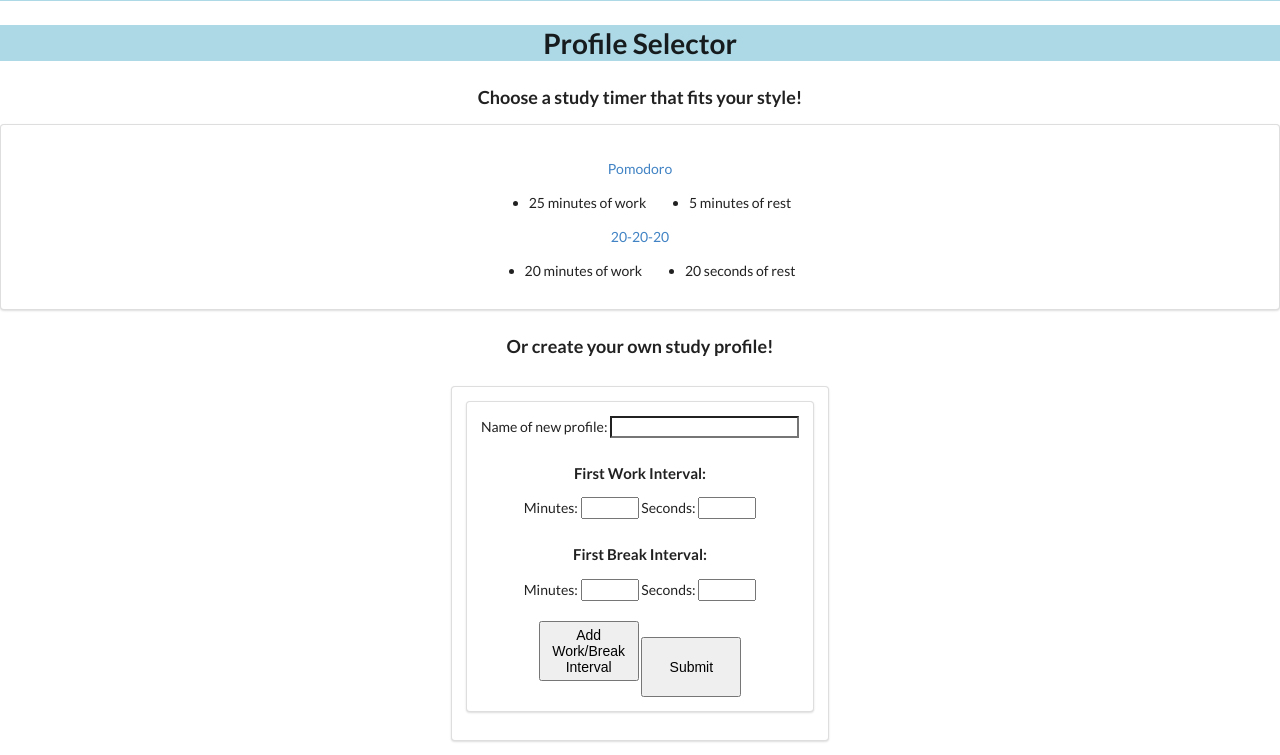
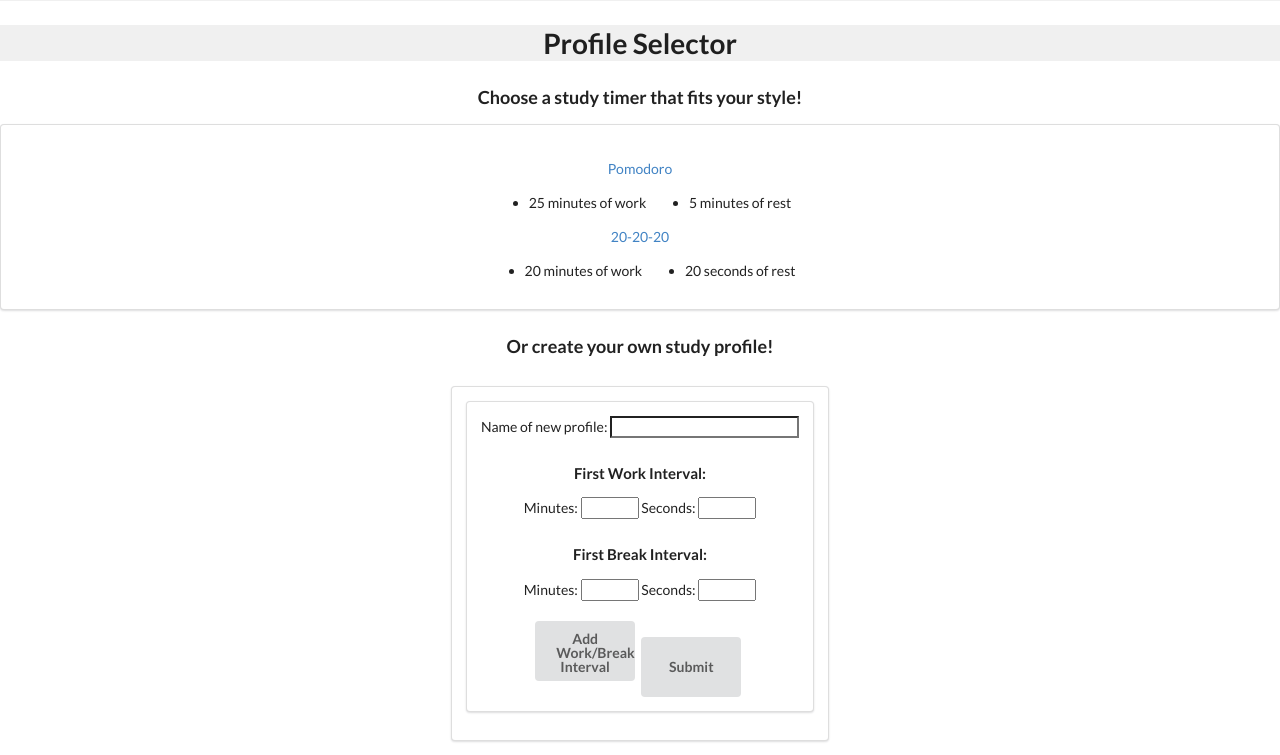
Before and after one commit to AndrewJKingston/Selfocus, a Flask app: page /profile in a window 1280 px wide. Shown: the part 378-1133 px from the top of the page. Run offline with Flask 2, Linux system fonts and the light colour scheme; some libraries are stand-ins or nearby versions.

Commit message:
resized clock image, changed navbar colour and added nicer buttons for the custom profiles

```diff
--- a/my_app/static/main.css
+++ b/my_app/static/main.css
@@ -5,7 +5,7 @@ body {
 nav {
     text-align: left;
     padding: 0;
-    background-color: lightblue;
+    background-color: #F0F0F0;
 }
 
 #intro p {
@@ -15,7 +15,7 @@ nav {
 }
 
 #title {
-    background-color: lightblue;
+    background-color: #F0F0F0;
     display: block;
 }
 
--- a/my_app/templates/profile.html
+++ b/my_app/templates/profile.html
@@ -60,8 +60,8 @@
       <label for="firstBreakSeconds">Seconds: </label>
       <input type="number" id="firstBreakSeconds" name="firstBreakSeconds" min="0" max="60">
       <br><br>
-      <button type="button" id="addIntervalOne" onclick="addNewTimeInterval()">Add Work/Break Interval</button>
-      <button type="submit" id="submitOne" class="post-submit">Submit</button>
+      <button class="ui button" id="addIntervalOne" onclick="addNewTimeInterval()">Add Work/Break Interval</button>
+      <button class="ui button" type="submit" id="submitOne" class="post-submit">Submit</button>
     </form>
     <script></script>
     <script>
--- a/my_app/templates/timer.html
+++ b/my_app/templates/timer.html
@@ -6,7 +6,7 @@
 
 {% block body %}
   <h1 id="title">Timer</h1>
-  <img src="https://icons-for-free.com/download-icon-clock+minute+time+timer+watch+icon-1320086045717163975_512.png">
+  <img src="https://icons-for-free.com/download-icon-clock+minute+time+timer+watch+icon-1320086045717163975_512.png" width="170" height="170" alt="Selfocus Timer">
 
 	<form>
 		<label for="minutes">Minutes:</label>
```
